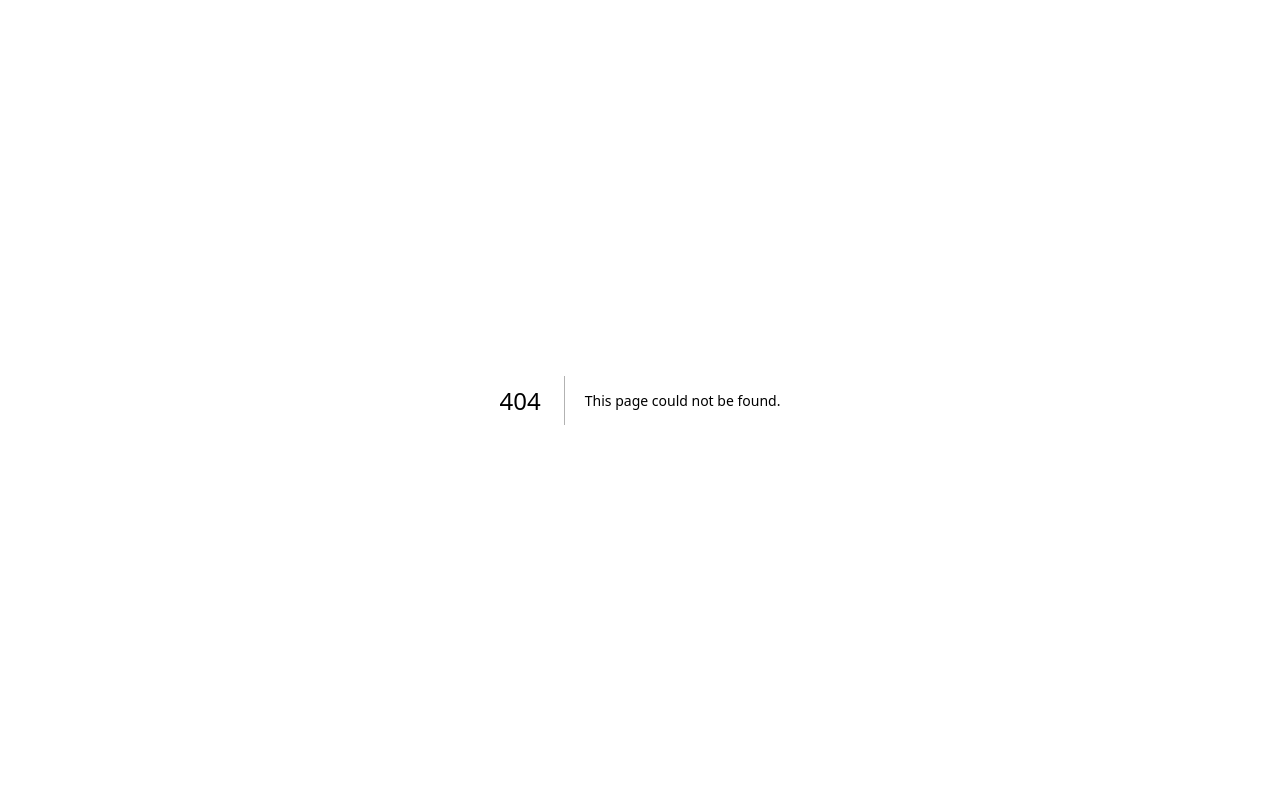
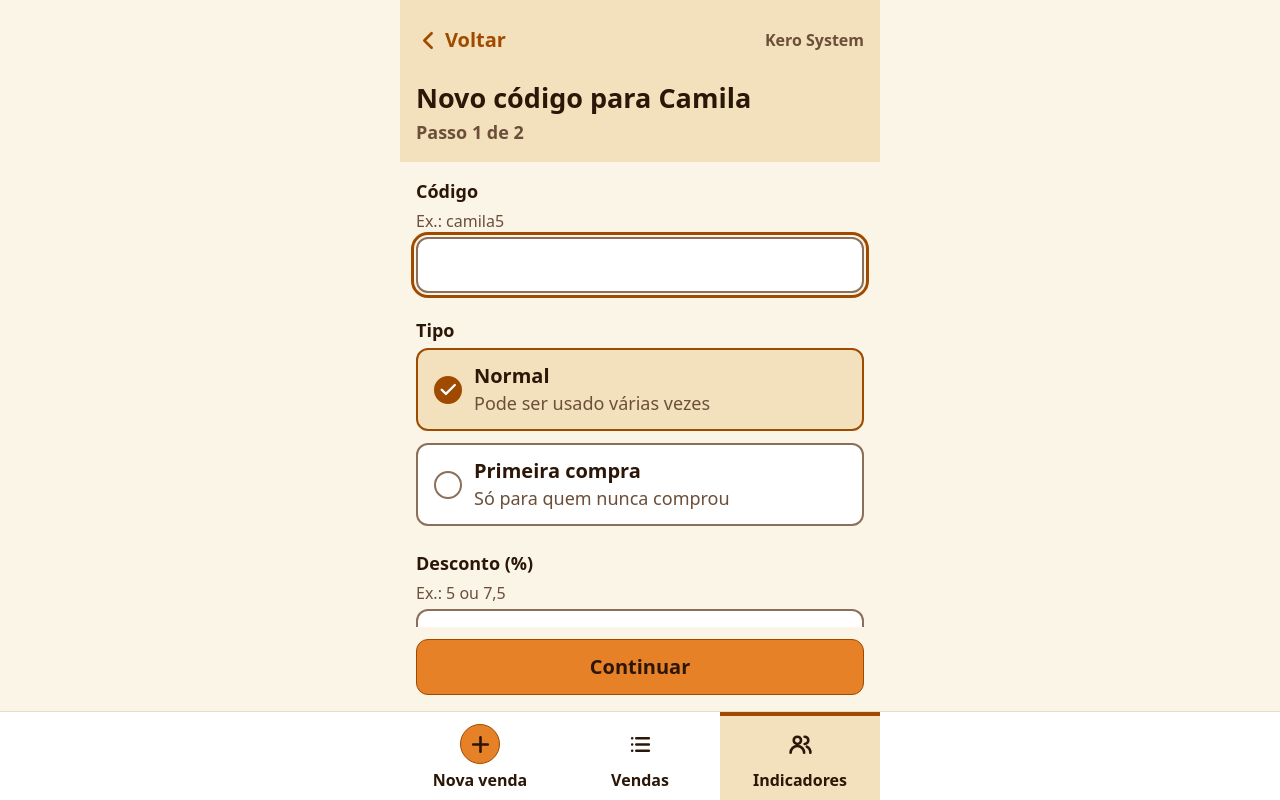
Before and after one commit to marc-alves/kerosytem, a Next.js app: page /indicadores/a-ind-camila/codigos/novo in a window 1280 px wide. Before the commit this address had no page. Built offline with nearby package versions, Linux system fonts and the light colour scheme.

Commit message:
T18: criar código em 2 passos (spec 10.4, RN1, RN2)
Co-Authored-By: Claude Opus 5.5 <noreply@anthropic.com>

```diff
--- /dev/null
+++ b/app/(app)/indicadores/[id]/codigos/novo/formulario-codigo.tsx
@@ -0,0 +1,195 @@
+"use client";
+
+import { useRouter } from "next/navigation";
+import { useState, useTransition } from "react";
+import { acaoConferirPasso1Codigo, acaoCriarCodigo } from "@/app/(app)/indicadores/acoes";
+import { AcaoFixa } from "@/components/acao-fixa";
+import { Aviso } from "@/components/aviso";
+import { Botao } from "@/components/botao";
+import { Cabecalho } from "@/components/cabecalho";
+import { Campo } from "@/components/campo";
+import { Escolha } from "@/components/escolha";
+import { ERRO_AO_SALVAR } from "@/components/mensagens";
+import { normalizarCodigo } from "@/lib/indicacao/codigo";
+import type { Data, TipoCodigo } from "@/lib/indicacao/tipos";
+
+type Campos = { codigo: string; tipo: TipoCodigo; desconto: string; temValidade: boolean; validoAte: string; limite: string };
+type Erros = Partial<Record<"codigo" | "tipo" | "desconto" | "validade" | "limite" | "geral", string>>;
+
+const INICIAL: Campos = { codigo: "", tipo: "normal", desconto: "", temValidade: false, validoAte: "", limite: "10" };
+
+/** Spec 10.4: dois passos, sem tela de conferência. */
+export function FormularioCodigo({ indicadorId, indicadorNome, hoje }: { indicadorId: string; indicadorNome: string; hoje: Data }) {
+  const router = useRouter();
+  const [passo, setPasso] = useState<1 | 2>(1);
+  const [campos, setCampos] = useState<Campos>(INICIAL);
+  const [erros, setErros] = useState<Erros>({});
+  const [enviando, iniciar] = useTransition();
+  const detalheHref = `/indicadores/${indicadorId}`;
+
+  const mudar = <K extends keyof Campos>(campo: K, valor: Campos[K], erro: keyof Erros = campo as keyof Erros) => {
+    setCampos((atual) => ({ ...atual, [campo]: valor }));
+    setErros((atual) => ({ ...atual, [erro]: undefined, geral: undefined }));
+  };
+
+  function continuar(evento: React.FormEvent) {
+    evento.preventDefault();
+    if (enviando) return;
+    iniciar(async () => {
+      try {
+        const r = await acaoConferirPasso1Codigo({ codigo: campos.codigo, desconto: campos.desconto });
+        if (r.ok) {
+          setErros({});
+          setPasso(2);
+        } else setErros(r.erros);
+      } catch {
+        setErros({ geral: ERRO_AO_SALVAR });
+      }
+    });
+  }
+
+  function criar(evento: React.FormEvent) {
+    evento.preventDefault();
+    if (enviando) return;
+    if (campos.temValidade && campos.validoAte === "") {
+      setErros({ validade: "Escolha uma data de hoje em diante." });
+      return;
+    }
+    iniciar(async () => {
+      try {
+        const r = await acaoCriarCodigo({
+          indicadorId,
+          codigo: campos.codigo,
+          tipo: campos.tipo,
+          desconto: campos.desconto,
+          validoAte: campos.temValidade ? campos.validoAte : null,
+          limite: campos.limite,
+        });
+        if (r.ok) {
+          // A tela fica guardada pelo Next ao navegar: volta limpa na próxima vez.
+          setCampos(INICIAL);
+          setPasso(1);
+          router.push(`${detalheHref}?criado=${encodeURIComponent(r.codigo)}`);
+          return;
+        }
+        setErros(r.erros);
+        // Erro do passo 1 (ex.: alguém criou o mesmo código nesse meio-tempo): volta para lá.
+        if (r.erros.codigo || r.erros.desconto || r.erros.tipo) setPasso(1);
+      } catch {
+        setErros({ geral: ERRO_AO_SALVAR });
+      }
+    });
+  }
+
+  const comoFica = normalizarCodigo(campos.codigo);
+
+  return (
+    <>
+      <Cabecalho
+        titulo={`Novo código para ${indicadorNome}`}
+        subtitulo={`Passo ${passo} de 2`}
+        {...(passo === 1 ? { voltarPara: detalheHref } : { onVoltar: () => setPasso(1) })}
+      />
+      {passo === 1 ? (
+        <form onSubmit={continuar} noValidate className="flex flex-1 flex-col">
+          <div className="flex flex-col gap-6 px-4 py-4">
+            <div className="flex flex-col gap-2">
+              <Campo
+                id="codigo"
+                rotulo="Código"
+                exemplo="Ex.: camila5"
+                autoFocus
+                autoCapitalize="none"
+                autoCorrect="off"
+                autoComplete="off"
+                spellCheck={false}
+                enterKeyHint="next"
+                value={campos.codigo}
+                erro={erros.codigo}
+                onChange={(e) => mudar("codigo", e.target.value)}
+              />
+              {comoFica !== "" && (
+                <p className="text-base" aria-live="polite">
+                  Fica assim: <strong>{comoFica}</strong>
+                </p>
+              )}
+            </div>
+            <Escolha<TipoCodigo>
+              nome="tipo"
+              legenda="Tipo"
+              valor={campos.tipo}
+              onChange={(v) => mudar("tipo", v)}
+              opcoes={[
+                { valor: "normal", rotulo: "Normal", descricao: "Pode ser usado várias vezes" },
+                { valor: "primeira_compra", rotulo: "Primeira compra", descricao: "Só para quem nunca comprou" },
+              ]}
+            />
+            {erros.tipo && <Aviso tipo="erro">{erros.tipo}</Aviso>}
+            <Campo
+              id="desconto"
+              rotulo="Desconto (%)"
+              exemplo="Ex.: 5 ou 7,5"
+              inputMode="decimal"
+              autoComplete="off"
+              enterKeyHint="done"
+              value={campos.desconto}
+              erro={erros.desconto}
+              onChange={(e) => mudar("desconto", e.target.value)}
+            />
+            {erros.geral && <Aviso tipo="erro">{erros.geral}</Aviso>}
+          </div>
+          <AcaoFixa>
+            <Botao type="submit" disabled={enviando}>
+              {enviando ? "Conferindo…" : "Continuar"}
+            </Botao>
+          </AcaoFixa>
+        </form>
+      ) : (
+        <form onSubmit={criar} noValidate className="flex flex-1 flex-col">
+          <div className="flex flex-col gap-6 px-4 py-4">
+            <Escolha<"sem" | "com">
+              nome="validade"
+              legenda="Validade"
+              valor={campos.temValidade ? "com" : "sem"}
+              onChange={(v) => mudar("temValidade", v === "com", "validade")}
+              opcoes={[
+                { valor: "sem", rotulo: "Sem validade" },
+                { valor: "com", rotulo: "Vale até", descricao: "O código vale até 23h59 do dia escolhido" },
+              ]}
+            />
+            {campos.temValidade && (
+              <Campo
+                id="valido-ate"
+                rotulo="Vale até o dia"
+                type="date"
+                min={hoje}
+                value={campos.validoAte}
+                erro={erros.validade}
+                onChange={(e) => mudar("validoAte", e.target.value, "validade")}
+              />
+            )}
+            {!campos.temValidade && erros.validade && <Aviso tipo="erro">{erros.validade}</Aviso>}
+            <Campo
+              id="limite"
+              rotulo="Limite de usos"
+              exemplo="Quando chegar nesse número, o app avisa. Não bloqueia vendas."
+              inputMode="numeric"
+              autoComplete="off"
+              enterKeyHint="done"
+              value={campos.limite}
+              erro={erros.limite}
+              onChange={(e) => mudar("limite", e.target.value)}
+            />
+            {erros.geral && <Aviso tipo="erro">{erros.geral}</Aviso>}
+          </div>
+          <AcaoFixa>
+            <p className="text-base font-semibold">Depois de criado, o código não pode ser mudado. Só dá para desativar.</p>
+            <Botao type="submit" disabled={enviando}>
+              {enviando ? "Criando…" : "Criar código"}
+            </Botao>
+          </AcaoFixa>
+        </form>
+      )}
+    </>
+  );
+}
--- /dev/null
+++ b/app/(app)/indicadores/[id]/codigos/novo/page.tsx
@@ -0,0 +1,44 @@
+import { Suspense } from "react";
+import { FormularioCodigo } from "@/app/(app)/indicadores/[id]/codigos/novo/formulario-codigo";
+import { Cabecalho } from "@/components/cabecalho";
+import { Carregando, Vazio } from "@/components/estados";
+import { repositorio } from "@/lib/dados/sessao";
+import { dataEmBrasilia } from "@/lib/indicacao/periodo";
+
+async function Conteudo({ params }: { params: PageProps<"/indicadores/[id]/codigos/novo">["params"] }) {
+  const { id } = await params;
+  const detalhe = await (await repositorio()).detalheIndicador(id);
+  if (!detalhe) {
+    return (
+      <>
+        <Cabecalho titulo="Novo código" voltarPara="/indicadores" />
+        <div className="px-4">
+          <Vazio mensagem="Indicador não encontrado." />
+        </div>
+      </>
+    );
+  }
+  return (
+    <FormularioCodigo
+      indicadorId={detalhe.indicador.id}
+      indicadorNome={detalhe.indicador.nome}
+      hoje={dataEmBrasilia(new Date())}
+    />
+  );
+}
+
+/** Spec 10.4. */
+export default function PaginaNovoCodigo({ params }: PageProps<"/indicadores/[id]/codigos/novo">) {
+  return (
+    <Suspense
+      fallback={
+        <>
+          <Cabecalho titulo="Novo código" />
+          <Carregando />
+        </>
+      }
+    >
+      <Conteudo params={params} />
+    </Suspense>
+  );
+}
--- a/specs/001-indicacao/tasks.md
+++ b/specs/001-indicacao/tasks.md
@@ -53,7 +53,7 @@ Ordem sugerida. Cada tarefa é pequena e entregável sozinha; "depende de" indic
 
 ## Fase 5 — Telas (finas: só chamam os casos de uso; todas seguem a spec 10.x citada e o checklist do `DESIGN.md`)
 - [x] T17. Lista de indicadores (**spec 10.2**): bloco "Cadastrar indicador" no topo (nome e telefone, mensagens de erro e frase de sucesso) e cartões com códigos ativos, vendas pagas e total vendido; vazio; checklist (depende de T39, T40, T31)
-- [ ] T18. Criar código (**spec 10.4**) em 2 passos, sem conferência: passo 1 código (mostra "Fica assim: …"), tipo e desconto; passo 2 validade e limite de usos (padrão 10) com a frase "Depois de criado, o código não pode ser mudado"; erros da spec; volta ao detalhe com "Código {codigo} criado."; checklist (depende de T40, T31)
+- [x] T18. Criar código (**spec 10.4**) em 2 passos, sem conferência: passo 1 código (mostra "Fica assim: …"), tipo e desconto; passo 2 validade e limite de usos (padrão 10) com a frase "Depois de criado, o código não pode ser mudado"; erros da spec; volta ao detalhe com "Código {codigo} criado."; checklist (depende de T40, T31)
 - [x] T32. Desativar e reativar código no detalhe do indicador (**spec 10.3**, RN2), com diálogo, sem afetar vendas antigas; checklist (depende de T18, T21)
 - [ ] T19. Nova venda em 3 telas (**spec 10.5**): tela 1 telefone do cliente (nome só se for novo), tela 2 código (opcional) e valor com as recusas da spec, tela 3 conferência com avisos e botão "Lançar venda" (sem toque duplo); "Voltar" mantém o que foi digitado; checklist (depende de T14, T26, T29, T38, T39, T31)
 - [ ] T20. Venda lançada em `/vendas/[id]/lancada` (**spec 10.6**): venda com código mostra a mensagem com botão **Copiar mensagem** (texto cru com `*` e `~`; vira "✓ Copiado" e fica assim); venda sem código mostra "Venda lançada" e o valor; nos dois casos, selo e botão **Nova venda**; recarregar mantém a tela; checklist (depende de T19)
```
